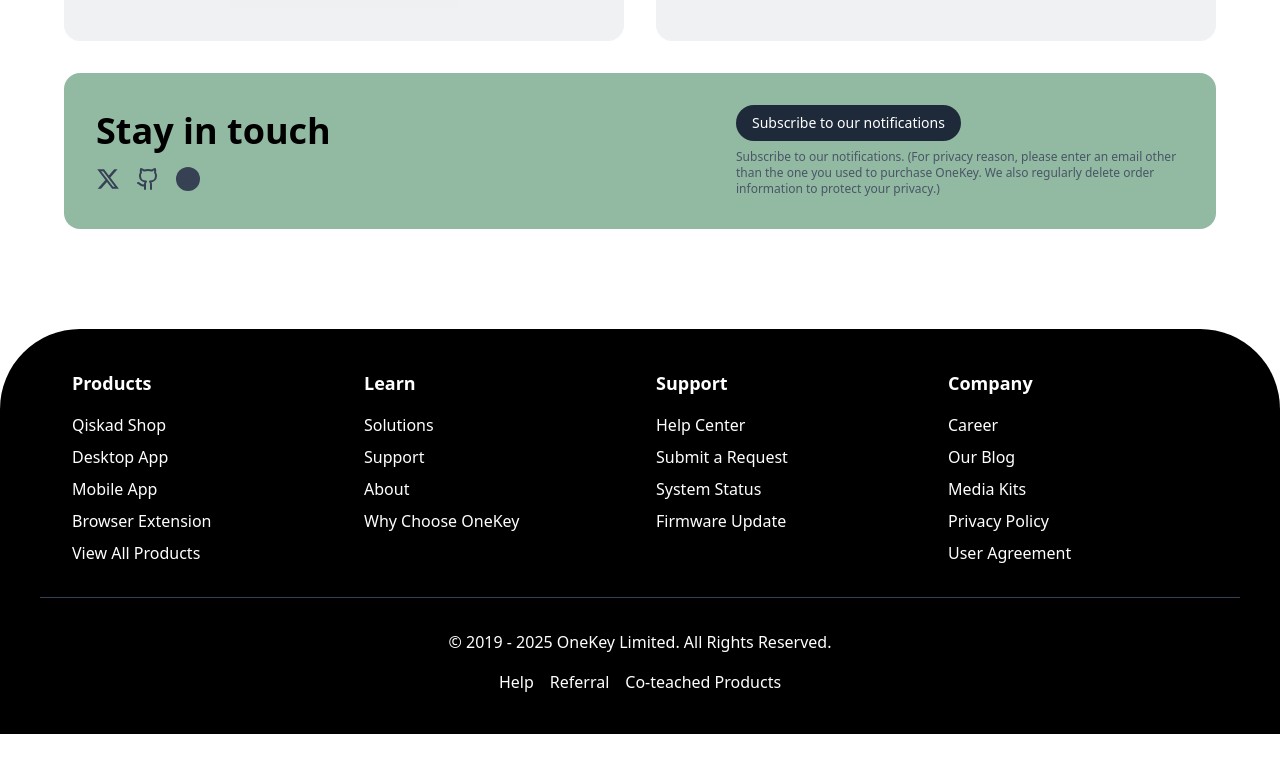
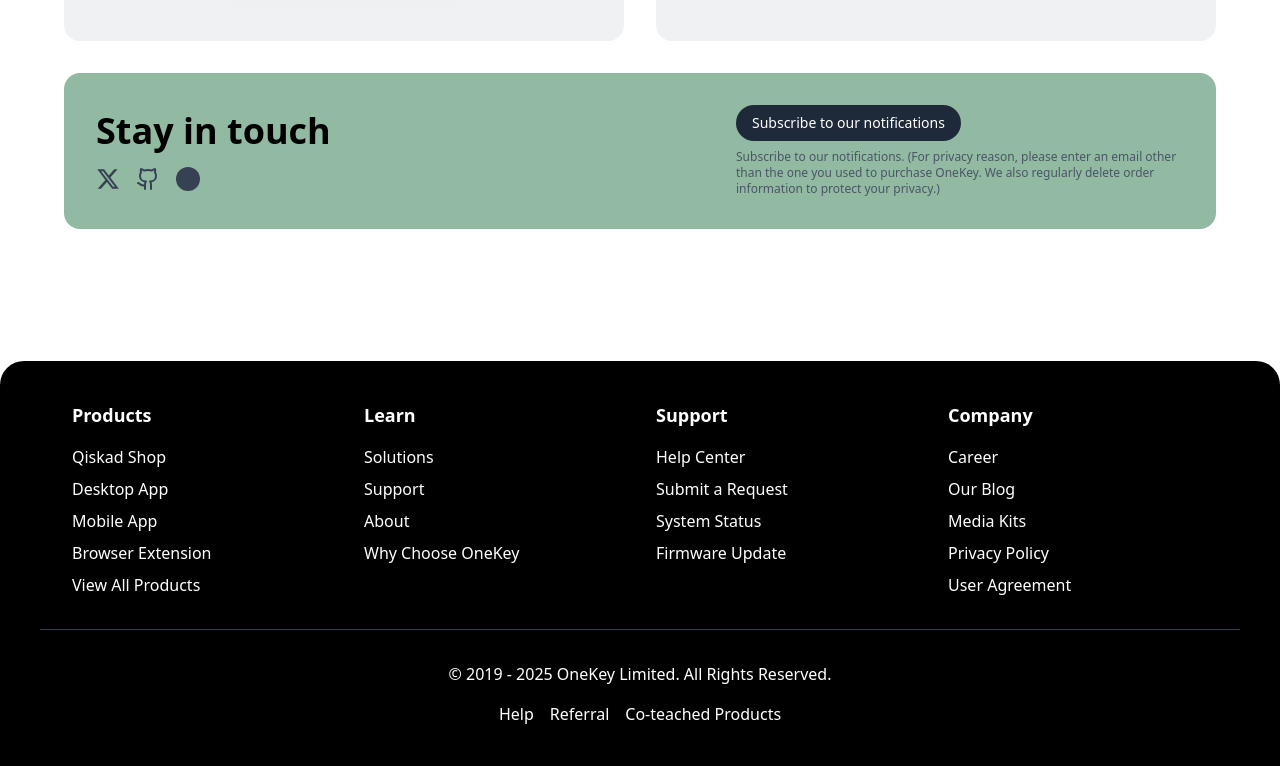
Before and after one commit to saketh33/Landing, a React (Vite) app: page / in a window 1280 px wide. Shown: the part 7226-7992 px from the top of the page. Built offline with nearby package versions, Linux system fonts and the light colour scheme.

Commit message:
footer fixed

```diff
--- a/src/App.jsx
+++ b/src/App.jsx
@@ -15,7 +15,7 @@ import RootLayout from './RootLayout'
 function App() {
   return (
     <RootLayout>
-      <div className='flex flex-col items-center py-8'>
+      <div className='flex flex-col items-center py-8 '>
       <Navbar />
       <HeroSection />
       <div className='w-full flex items-center justify-center -mt-45 relative h-[600px] z-10'>
@@ -36,8 +36,8 @@ function App() {
       <div className="mb-20 ">
       <SetupOneKey />
       </div>
+    </div>
       <Footer />
-    </div>
       </RootLayout>
 
   )
--- a/src/components/Footer.jsx
+++ b/src/components/Footer.jsx
@@ -2,7 +2,7 @@ import React from 'react';
 
 const Footer = () => {
   return (
-    <footer className="bg-black rounded-t-[5rem] text-white p-10 w-full">
+    <footer className="bg-black rounded-t-3xl text-white p-10 w-full mt-auto">
       <div className="w-full grid grid-cols-1 md:grid-cols-4 gap-8 px-4 sm:px-6 lg:px-8">
         {/* Products Section */}
         <div>
```
